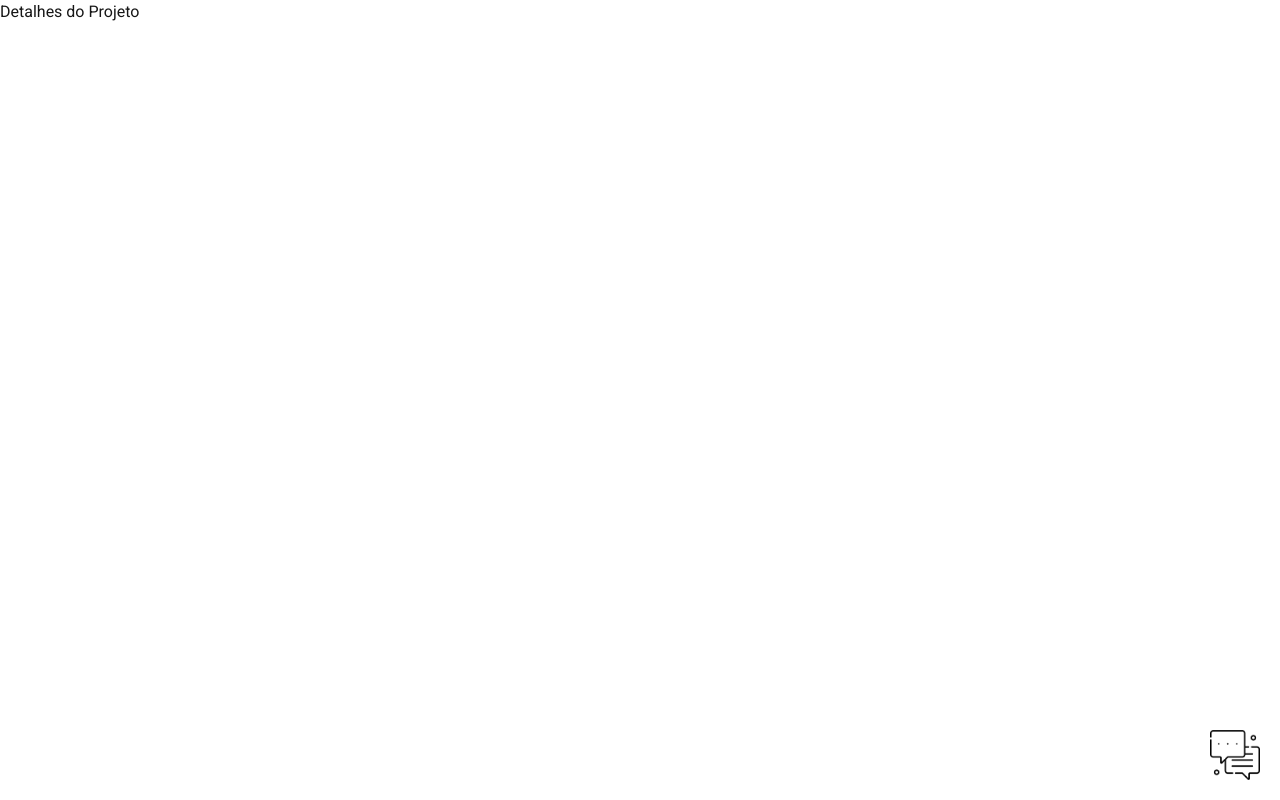
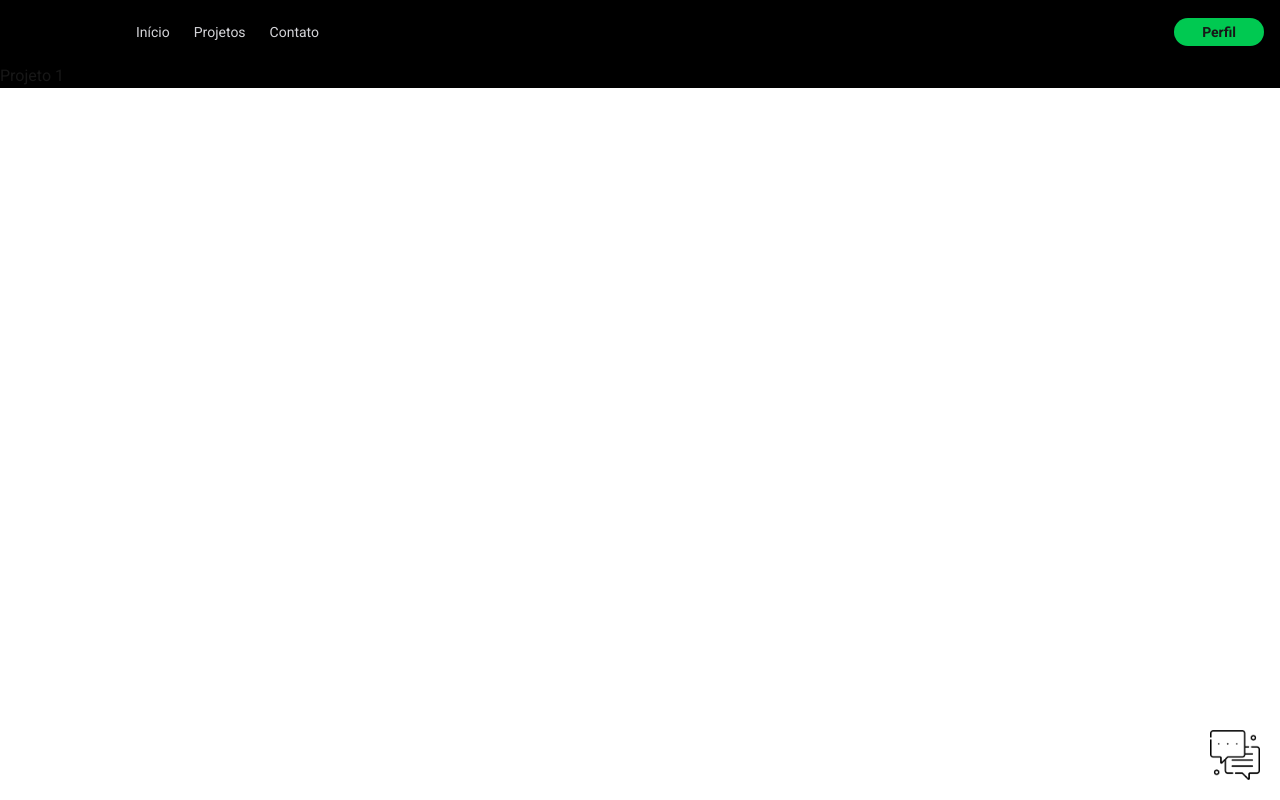
Before and after one commit to Carolmesqu/mesqufolio, a Next.js app in the folder frontend/: page /projeto/1 in a window 1280 px wide. Built offline with nearby package versions, Linux system fonts and the light colour scheme.

Commit message:
feat: update project page to include header and dynamic project ID display

```diff
--- a/frontend/src/app/(paginas)/projeto/[id]/page.tsx
+++ b/frontend/src/app/(paginas)/projeto/[id]/page.tsx
@@ -1,3 +1,11 @@
-export default function PaginaProjeto() {
-    return <div>Detalhes do Projeto</div>
+import Cabecalho from "@/app/components/shared/Cabecalho";
+
+export default async function PaginaProjeto(props: { params: Promise<{ id: string }> }) {
+    const { id } = await props.params
+    return <div className="bg-black">
+            <Cabecalho />
+            <div>
+                <h1>Projeto {id}</h1>
+            </div>
+        </div>
 }
```
